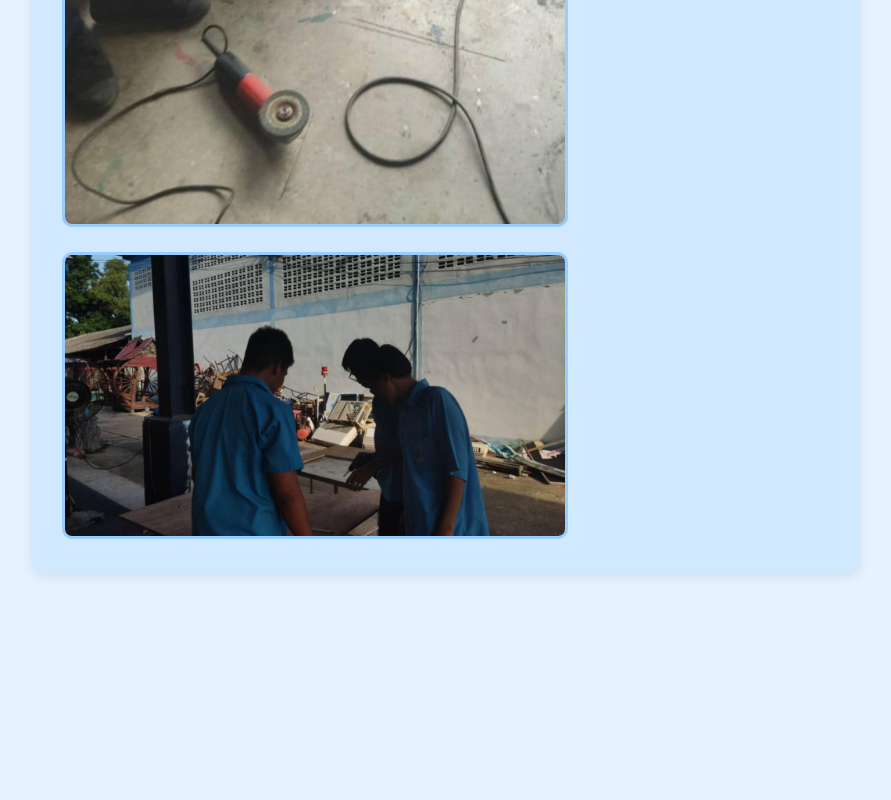
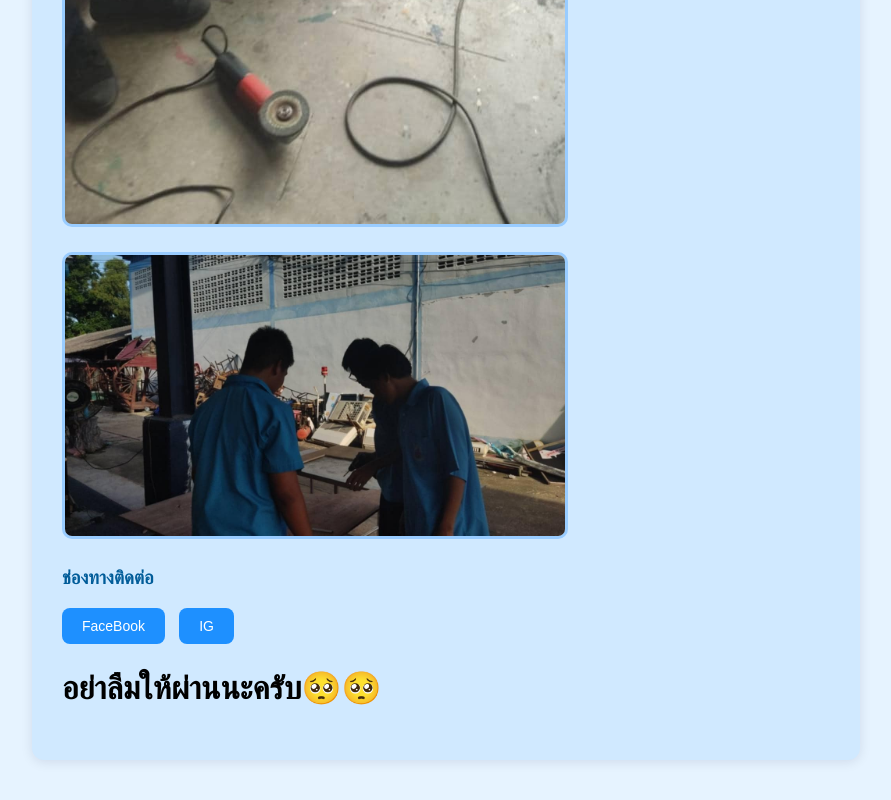
Before and after one commit to AiTuXza/Portforio, a plain HTML site: page index.html in a window 1280 px wide. Shown: the part 4389-5189 px from the top of the page, without its empty margins (194-1085 px from the left). Before the commit the page ends 5003 px from the top, so only its background shows below. Drawn offline with Linux system fonts and the light colour scheme.

Commit message:
index.html

```diff
--- a/index.html
+++ b/index.html
@@ -59,8 +59,13 @@
 
 
         </div>
-        <div>
-
+        <div class="contact">
+            <h3>ช่องทางติดต่อ</h3>
+            <a href="https://www.facebook.com/ratthaphoom.tojaroen/"><button>FaceBook</button></a>
+            <a href="https://www.instagram.com/_pm._32/"><button>IG</button></a>
+        </div>
+        <div class="text">
+            <h1>อย่าลืมให้ผ่านนะครับ🥺🥺</h1>
         </div>
     </div>
 </body>
```
